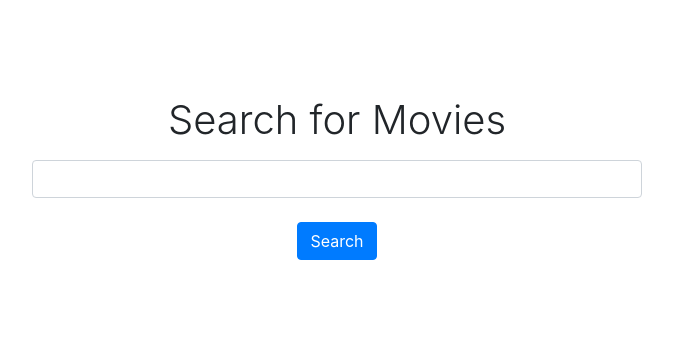
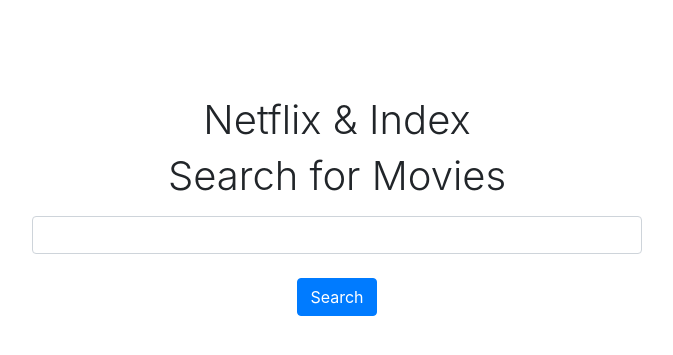
Before and after one commit to wc99man/CSCE-470-movies, a Flask app: page / in a window 1280 px wide. Shown: the top 355 px of the page, without its empty margins (303-976 px from the left). Run offline with Flask 2, Linux system fonts and the light colour scheme; parts of the project's set-up code (start-up, migrations or seed data) failed here and were passed over; some libraries are stand-ins or nearby versions.

Commit message:
Added title

```diff
--- a/templates/index.html
+++ b/templates/index.html
@@ -39,6 +39,7 @@
   </div>
   <section class="jumbotron text-center">
     <div class="container">
+      <h1 class="jumbotron-heading">Netflix & Index</h1>
       <h1 class="jumbotron-heading">Search for Movies</h1>
       <p class="lead text-muted"></p>
       <form method="GET">
```
